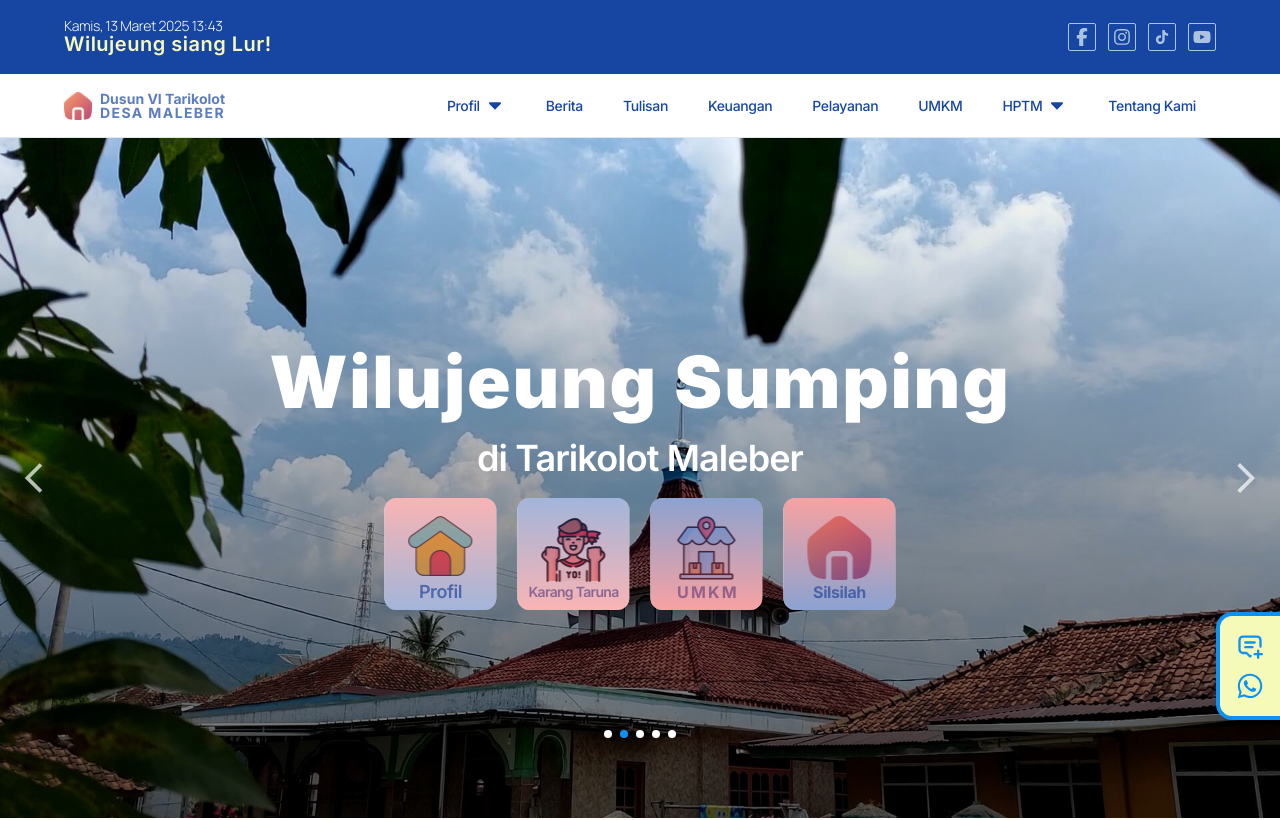
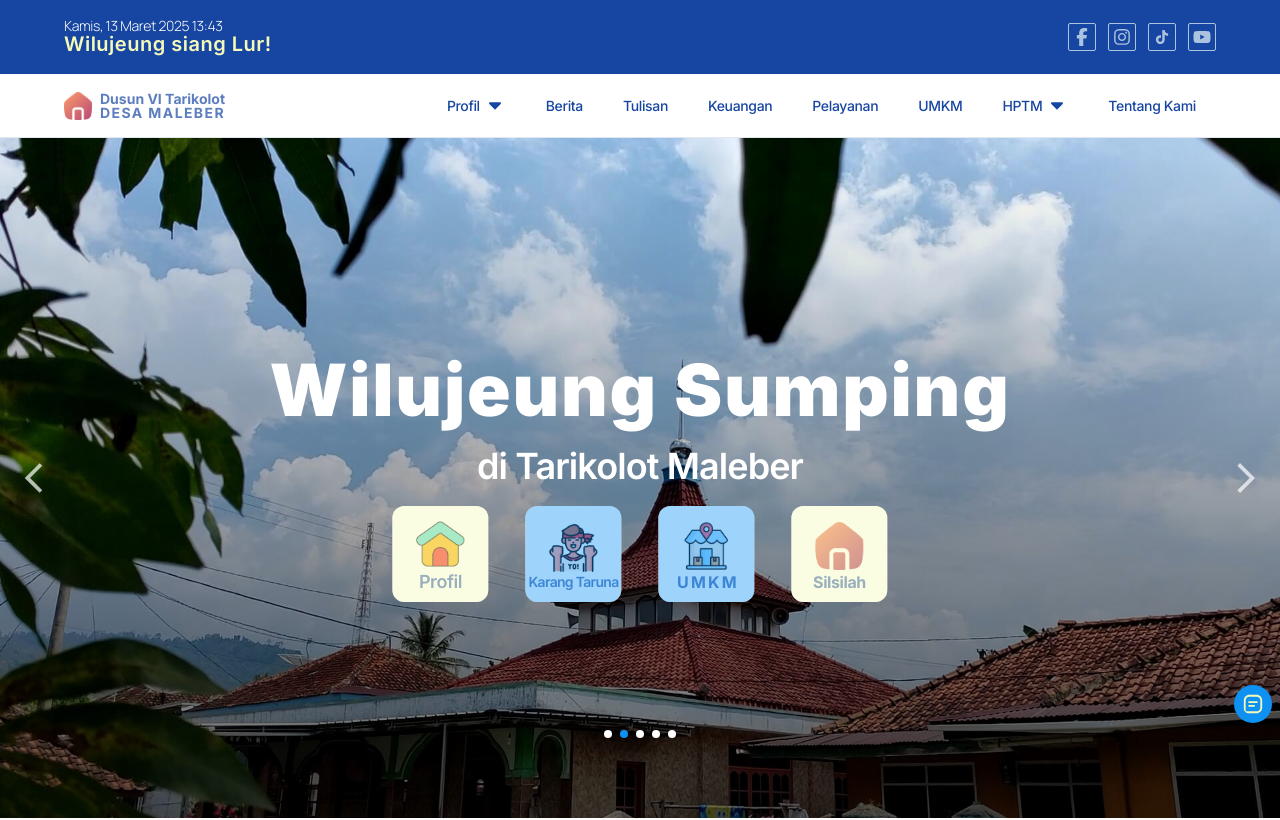
Before and after one commit to oeangg/webdesa-tarikolot-maleber, a React (Vite) app: page / in a window 1280 px wide. Shown: the top 820 px of the page. Built offline with nearby package versions, Linux system fonts and the light colour scheme.

Commit message:
refactor

```diff
--- a/index.html
+++ b/index.html
@@ -1,4 +1,4 @@
-<!DOCTYPE html>
+<!doctype html>
 <html lang="en">
   <head>
     <meta charset="UTF-8" />
--- a/src/components/ui/card.tsx
+++ b/src/components/ui/card.tsx
@@ -157,7 +157,7 @@ export const CardArticle = ({
         <h1 className="line-clamp-2 text-base font-semibold tracking-tight text-primaryColor/90 md:text-lg">
           {title}
         </h1>
-        <p className="line-clamp-3 text-sm font-light leading-4">
+        <p className="line-clamp-3 text-sm font-light leading-4 text-foregroundPrimary/80">
           {content_p1}
         </p>
         <div className="w-full space-y-2">
@@ -224,7 +224,7 @@ export const CardArticleHome = ({
         <p className="line-clamp-2 text-base font-semibold tracking-tight text-primaryColor/90 md:text-lg">
           {title}
         </p>
-        <p className="line-clamp-2 text-sm font-light tracking-wide text-primaryColor/80">
+        <p className="line-clamp-2 text-sm font-light tracking-wide text-foregroundPrimary/80">
           {content_p1}
         </p>
       </div>
--- a/src/components/view/berita/berita-detail.tsx
+++ b/src/components/view/berita/berita-detail.tsx
@@ -11,12 +11,13 @@ export const BeritaDetail = () => {
     <div className="mx-auto w-full max-w-6xl px-4 pb-20 md:px-0">
       {findSlugInBerita && (
         <div className="flex flex-col gap-10">
-          <div className="w-full">
+          <div className="relative w-full">
             <img
               src={findSlugInBerita.cover}
               alt="cover"
               style={{ width: "100%", height: "300px", objectFit: "cover" }}
             />
+            <div className="absolute top-0 h-[300px] w-full bg-gradient-to-b from-transparent to-backgroundColor"></div>
           </div>
           <div className="flex flex-col gap-10 md:flex-row">
             <div className="flex-1 space-y-10">
@@ -25,7 +26,7 @@ export const BeritaDetail = () => {
                   {findSlugInBerita.title}
                 </h1>
                 <div className="flex flex-row gap-5">
-                  <p className="w-fit rounded-md border border-secondaryColor bg-hoverColor/70 px-2 py-1 text-center text-sm font-light">
+                  <p className="w-fit rounded-md border border-secondaryColor bg-transparent px-2 py-1 text-center text-sm font-light">
                     {findSlugInBerita.date}
                   </p>
                   <p className="w-fit rounded-md border border-secondaryColor bg-backgroundSecondary px-2 py-1 text-center text-sm font-light">
@@ -49,34 +50,34 @@ export const BeritaDetail = () => {
             </div>
             <div className="basis-1/5 space-y-5">
               <h2>Tag </h2>
-              <p className="w-fit rounded-md bg-primaryColor px-2 py-1 text-center text-xs font-light text-backgroundColor">
+              <p className="w-fit rounded-md bg-primaryColor px-2 py-1 text-center text-xs font-light text-backgroundColor/80">
                 {findSlugInBerita.category}
               </p>
               <div>
                 <h2>Share </h2>
                 <div className="mb-4 w-full border-b border-borderPrimary"></div>
-                <div className="flex flex-row gap-3 text-primaryColor/90">
+                <div className="flex flex-row gap-2 text-primaryColor/80">
                   <NavLink
                     to="https://www.facebook.com/"
-                    className="flex h-9 w-9 items-center justify-center rounded-full border border-backgroundColor p-1 transition-all duration-300 ease-in-out"
+                    className="flex items-center justify-center rounded-full border border-backgroundColor p-1 transition-all duration-300 ease-in-out"
                   >
                     <FaFacebook size={20} />
                   </NavLink>
                   <NavLink
                     to="https://www.instagram.com/"
-                    className="flex h-9 w-9 items-center justify-center rounded-full border border-backgroundColor p-1 transition-all duration-300 ease-in-out"
+                    className="flex items-center justify-center rounded-full border border-backgroundColor p-1 transition-all duration-300 ease-in-out"
                   >
                     <FaInstagram size={20} />
                   </NavLink>
                   <NavLink
                     to="https://www.tiktok.com/"
-                    className="flex h-9 w-9 items-center justify-center rounded-full border border-backgroundColor p-1 transition-all duration-300 ease-in-out"
+                    className="flex items-center justify-center rounded-full border border-backgroundColor p-1 transition-all duration-300 ease-in-out"
                   >
                     <FaTiktok size={20} />
                   </NavLink>
                   <NavLink
                     to="https://www.twitter.com/"
-                    className="flex h-9 w-9 items-center justify-center rounded-full border border-backgroundColor p-1 transition-all duration-300 ease-in-out"
+                    className="flex items-center justify-center rounded-full border border-backgroundColor p-1 transition-all duration-300 ease-in-out"
                   >
                     <FaTwitter size={20} />
                   </NavLink>
--- a/src/components/view/cta-aspirasi/cta-index.tsx
+++ b/src/components/view/cta-aspirasi/cta-index.tsx
@@ -1,16 +1,65 @@
+import { useState } from "react";
 import { FaWhatsapp } from "react-icons/fa6";
 import { TbMessage2Plus } from "react-icons/tb";
 import { NavLink } from "react-router";
+import { cn } from "../../../lib/utils";
+import { BiMessageSquareDetail } from "react-icons/bi";
+import { MdKeyboardDoubleArrowRight } from "react-icons/md";
 
 export const CtaSide_index = () => {
+  const [openCto, setOpenCto] = useState(true);
+  const [openToolTips, setOpenToolTips] = useState(false);
+
+  const handleOpenCto = () => {
+    setOpenCto(false);
+    setOpenToolTips(false);
+  };
+
   return (
-    <div className="fixed bottom-20 right-0 z-[100] flex flex-col gap-3 rounded-l-2xl border-y-4 border-l-4 border-highlightColor bg-hoverColor p-4 text-highlightColor shadow-md">
-      <NavLink to="/aspirasi">
-        <TbMessage2Plus size={28} />
-      </NavLink>
-      <NavLink to="https://www.whatsapp.com/">
-        <FaWhatsapp size={28} />
-      </NavLink>
+    <div className="fixed bottom-24 right-0 z-[100]">
+      <BiMessageSquareDetail
+        size={38}
+        onClick={handleOpenCto}
+        onMouseEnter={() => setOpenToolTips(true)}
+        onMouseLeave={() => setOpenToolTips(false)}
+        className={cn(
+          "absolute right-2 top-1/2 z-[99] -translate-y-1/2 transform cursor-pointer rounded-full bg-highlightColor p-2 text-hoverColor transition-opacity duration-300",
+          openCto === false && "hidden opacity-0",
+        )}
+      />
+      {/* tooltips */}
+      {openToolTips && (
+        <div className="absolute -top-12 right-14 transform rounded-md bg-hoverColor p-3 text-sm font-medium text-highlightColor shadow-md">
+          Kirim Aspirasi
+        </div>
+      )}
+
+      <div
+        className={cn(
+          "absolute right-0 top-1/2 -translate-y-1/2 transform flex-col gap-2 rounded-l-3xl border-y-[3px] border-l-[3px] border-highlightColor/80 bg-hoverColor py-3 pl-3 pr-2 text-highlightColor/70 shadow-md transition-transform duration-300",
+          openCto === false ? "flex translate-x-0" : "hidden translate-x-full",
+        )}
+      >
+        <MdKeyboardDoubleArrowRight
+          size={22}
+          onClick={() => setOpenCto(true)}
+          className={cn(
+            "absolute bottom-0 right-10 z-[99] transform cursor-pointer rounded-full bg-highlightColor p-1 text-backgroundColor",
+            openCto === true && "hidden",
+          )}
+        />
+        <NavLink to="/aspirasi" className="hover:text-highlightColor">
+          <TbMessage2Plus size={28} />
+        </NavLink>
+        <NavLink
+          to="https://www.whatsapp.com/"
+          target="_blank"
+          rel="noopener noreferrer"
+          className="hover:text-highlightColor"
+        >
+          <FaWhatsapp size={28} />
+        </NavLink>
+      </div>
     </div>
   );
 };
--- a/src/components/view/home/hero.tsx
+++ b/src/components/view/home/hero.tsx
@@ -27,52 +27,52 @@ export const HeroSection = () => {
         <div className="mx-auto grid w-2/3 grid-cols-2 items-center justify-items-center gap-5 md:grid-cols-4 lg:w-3/5">
           <NavLink
             to="/profil"
-            className="group relative flex h-28 max-w-28 flex-col items-center justify-center overflow-hidden rounded-xl bg-backgroundColor font-Inter text-lg font-semibold tracking-tight text-primaryColor/70 duration-300 ease-in-out hover:text-primaryColor hover:shadow-lg hover:shadow-backgroundColor/70"
+            className="group relative flex h-24 w-24 flex-col items-center justify-center overflow-hidden rounded-xl bg-backgroundColor font-Inter text-lg font-semibold tracking-tight text-primaryColor/70 duration-300 ease-in-out hover:text-primaryColor hover:shadow-md hover:shadow-backgroundColor/70"
           >
             <img
               src={imgCTAProfil}
               alt="image cta profil"
-              className="max-w-28 px-6 pt-3"
+              className="max-w-20 px-4 pt-2"
             />
             Profil
-            <div className="absolute inset-0 bg-gradient-to-b from-red-500 to-primaryColor opacity-40 duration-300 group-hover:opacity-30"></div>
+            <div className="absolute inset-0 bg-hoverColor/80 opacity-50 duration-300 group-hover:opacity-30"></div>
           </NavLink>
           <NavLink
             to="/hptm"
-            className="group relative flex h-28 max-w-28 flex-col items-center justify-center overflow-hidden rounded-xl bg-backgroundColor font-Inter text-sm font-semibold tracking-tighter text-primaryColor/70 duration-300 ease-in-out hover:text-primaryColor hover:shadow-lg hover:shadow-backgroundColor/70"
+            className="group relative flex h-24 w-24 flex-col items-center justify-center overflow-hidden rounded-xl bg-backgroundColor font-Inter text-sm font-semibold tracking-tighter text-primaryColor/70 duration-300 ease-in-out hover:text-primaryColor hover:shadow-md hover:shadow-backgroundColor/70"
           >
             <img
               src={imgCTAHTPM}
               alt="image cta profil"
-              className="max-w-28 px-6 pt-3"
+              className="max-w-20 px-4 pt-2"
             />
             Karang Taruna
-            <div className="absolute inset-0 bg-gradient-to-t from-red-500 to-primaryColor opacity-40 group-hover:opacity-30"></div>
+            <div className="absolute inset-0 bg-highlightColor/80 opacity-50 group-hover:opacity-30"></div>
           </NavLink>
           <NavLink
             to="/umkm"
-            className="group relative flex h-28 max-w-28 flex-col items-center justify-center overflow-hidden rounded-xl bg-backgroundColor font-Inter text-base font-bold tracking-tighter text-primaryColor/70 duration-300 ease-in-out hover:text-primaryColor hover:shadow-lg hover:shadow-backgroundColor/70"
+            className="group relative flex h-24 w-24 flex-col items-center justify-center overflow-hidden rounded-xl bg-backgroundColor font-Inter text-base font-bold tracking-tighter text-primaryColor/70 duration-300 ease-in-out hover:text-primaryColor hover:shadow-md hover:shadow-backgroundColor/70"
           >
             <img
               src={imgCTAUMKM}
               alt="image cta profil"
-              className="max-w-28 px-6 pt-3"
+              className="max-w-20 px-4 pt-2"
             />
             U M K M
-            <div className="absolute inset-0 bg-gradient-to-t from-red-500 to-primaryColor opacity-50 group-hover:opacity-30"></div>
+            <div className="absolute inset-0 bg-highlightColor/80 opacity-50 group-hover:opacity-30"></div>
           </NavLink>
 
           <NavLink
             to="/silsilah"
-            className="group relative flex h-28 max-w-28 flex-col items-center justify-center overflow-hidden rounded-xl bg-backgroundColor font-Inter text-base font-bold tracking-tight text-primaryColor/70 duration-300 ease-in-out hover:text-primaryColor hover:shadow-lg hover:shadow-backgroundColor/70"
+            className="group relative flex h-24 w-24 flex-col items-center justify-center overflow-hidden rounded-xl bg-backgroundColor font-Inter text-base font-bold tracking-tight text-primaryColor/70 duration-300 ease-in-out hover:text-primaryColor hover:shadow-md hover:shadow-backgroundColor/70"
           >
             <img
               src={imgCTAsilsilah}
               alt="image cta profil"
-              className="max-w-28 px-6 pt-3"
+              className="max-w-20 px-4 pt-2"
             />
             Silsilah
-            <div className="absolute inset-0 bg-gradient-to-b from-red-500 to-primaryColor opacity-50 group-hover:opacity-30"></div>
+            <div className="absolute inset-0 bg-hoverColor/80 opacity-50 group-hover:opacity-30"></div>
           </NavLink>
         </div>
       </div>
--- a/src/components/view/profil/profil-layout.tsx
+++ b/src/components/view/profil/profil-layout.tsx
@@ -12,7 +12,7 @@ export const ProfilLayout = () => {
           style={{ height: "auto", width: "100%", objectFit: "cover" }}
           className="max-h-60"
         />
-        <div className="opacity-670 absolute inset-0 bg-gradient-to-tr from-black to-transparent"></div>
+        <div className="opacity-670 absolute inset-0 bg-gradient-to-t from-white to-transparent"></div>
       </div>
       <div className="mx-auto grid w-full max-w-6xl gap-10 px-4 md:grid-cols-4 md:px-0">
         <div className="col-span-3 py-10">
--- a/src/components/view/tulisan/tulisan-detail.tsx
+++ b/src/components/view/tulisan/tulisan-detail.tsx
@@ -11,12 +11,13 @@ export const TulisanDetail = () => {
     <div className="mx-auto w-full max-w-6xl px-4 pb-20 md:px-0">
       {findSlugInTulisan && (
         <div className="flex flex-col gap-10">
-          <div className="w-full">
+          <div className="relative w-full">
             <img
               src={findSlugInTulisan.cover}
               alt="cover"
               style={{ width: "100%", height: "300px", objectFit: "cover" }}
             />
+            <div className="absolute top-0 h-[300px] w-full bg-gradient-to-b from-transparent to-backgroundColor"></div>
           </div>
           <div className="flex flex-col gap-10 md:flex-row">
             <div className="flex-1 space-y-10">
@@ -25,7 +26,7 @@ export const TulisanDetail = () => {
                   {findSlugInTulisan.title}
                 </h1>
                 <div className="flex flex-row gap-5">
-                  <p className="w-fit rounded-md border border-secondaryColor bg-hoverColor/70 px-2 py-1 text-center text-sm font-light">
+                  <p className="w-fit rounded-md border border-secondaryColor bg-transparent px-2 py-1 text-center text-sm font-light">
                     {findSlugInTulisan.date}
                   </p>
                   <p className="w-fit rounded-md border border-secondaryColor bg-backgroundSecondary px-2 py-1 text-center text-sm font-light">
@@ -49,34 +50,34 @@ export const TulisanDetail = () => {
             </div>
             <div className="basis-1/5 space-y-5">
               <h2>Tag </h2>
-              <p className="w-fit rounded-md bg-primaryColor px-2 py-1 text-center text-xs font-light text-backgroundColor">
+              <p className="w-fit rounded-md bg-primaryColor px-2 py-1 text-center text-xs font-light text-backgroundColor/80">
                 {findSlugInTulisan.category}
               </p>
               <div>
                 <h2>Share </h2>
                 <div className="mb-4 w-full border-b border-borderPrimary"></div>
-                <div className="flex flex-row gap-3 text-primaryColor/90">
+                <div className="flex flex-row gap-2 text-primaryColor/80">
                   <NavLink
                     to="https://www.facebook.com/"
-                    className="flex h-9 w-9 items-center justify-center rounded-full border border-backgroundColor p-1 transition-all duration-300 ease-in-out"
+                    className="flex items-center justify-center rounded-full border border-backgroundColor p-1 transition-all duration-300 ease-in-out"
                   >
                     <FaFacebook size={20} />
                   </NavLink>
                   <NavLink
                     to="https://www.instagram.com/"
-                    className="flex h-9 w-9 items-center justify-center rounded-full border border-backgroundColor p-1 transition-all duration-300 ease-in-out"
+                    className="flex items-center justify-center rounded-full border border-backgroundColor p-1 transition-all duration-300 ease-in-out"
                   >
                     <FaInstagram size={20} />
                   </NavLink>
                   <NavLink
                     to="https://www.tiktok.com/"
-                    className="flex h-9 w-9 items-center justify-center rounded-full border border-backgroundColor p-1 transition-all duration-300 ease-in-out"
+                    className="flex items-center justify-center rounded-full border border-backgroundColor p-1 transition-all duration-300 ease-in-out"
                   >
                     <FaTiktok size={20} />
                   </NavLink>
                   <NavLink
                     to="https://www.twitter.com/"
-                    className="flex h-9 w-9 items-center justify-center rounded-full border border-backgroundColor p-1 transition-all duration-300 ease-in-out"
+                    className="flex items-center justify-center rounded-full border border-backgroundColor p-1 transition-all duration-300 ease-in-out"
                   >
                     <FaTwitter size={20} />
                   </NavLink>
```
